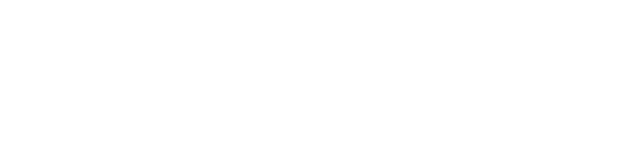
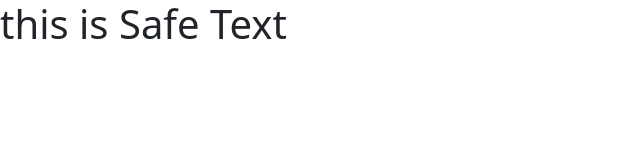
Before and after one commit to hackthegap24-safetext/safetext, a website: page index.html in a window 1280 px wide. Shown: the whole page, without its empty margins (0-640 px from the left). Drawn offline with nearby package versions, Linux system fonts and the light colour scheme.

Commit message:
Add main.js and update index.html

```diff
--- a/index.html
+++ b/index.html
@@ -9,5 +9,6 @@
 </head>
 <body>
 
+    <script src="./main.js"></script>
 </body>
 </html>
--- /dev/null
+++ b/main.js
@@ -0,0 +1,30 @@
+/*
+  Safe Text javascript code.
+
+  Provide interactive elements for the demo.
+
+*/
+
+const App = (() => {
+  const APP_NAME = 'safetext'
+  const HUMAN_NAME = 'Safe Text'
+
+  function start() {
+    document.body.onload = showHumanAndAppNames()
+  }
+
+  const showHumanAndAppNames = () => {
+    const header = document.createElement('h1')
+    header.appendChild(
+      document.createTextNode(`this is ${HUMAN_NAME}`)
+    )
+    document.body.appendChild(header)
+  }
+
+
+  return {
+    start
+  }
+})();
+
+App.start()
```
